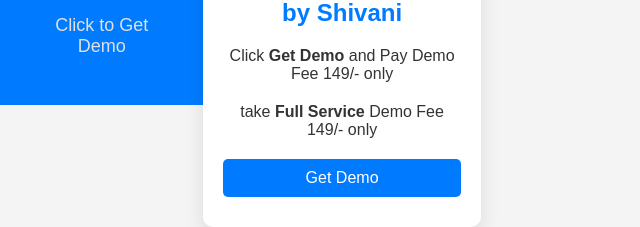
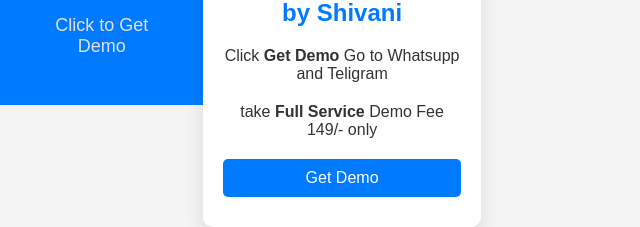
Before and after one commit to service-call-1100/call-demo-service, a plain HTML site: page main.html in a window 1280 px wide. Shown: the part 457-684 px from the top of the page, 0-640 px from the left. Drawn offline with Linux system fonts and the light colour scheme.

Commit message:
Update main.html

```diff
--- a/main.html
+++ b/main.html
@@ -30,8 +30,8 @@
         <!-- Lower Flex for Service Description -->
         <div class="service-description">
             <h2>Live Call Services by Shivani</h2>
-            <p>Click <strong>Get Demo</strong> and Pay Demo Fee 149/- only </p>
-            <p>take <strong>Full Service </strong>  Demo Fee 149/- only </p>
+            <p>Click <strong>Get Demo</strong> Go to Whatsupp and Teligram  </p>
+            <p> take <strong>Full Service </strong>  Demo Fee 149/- only </p>
 
             <!-- Buttons for Pay Now and Messaging -->
             <div class="button-container">
```
